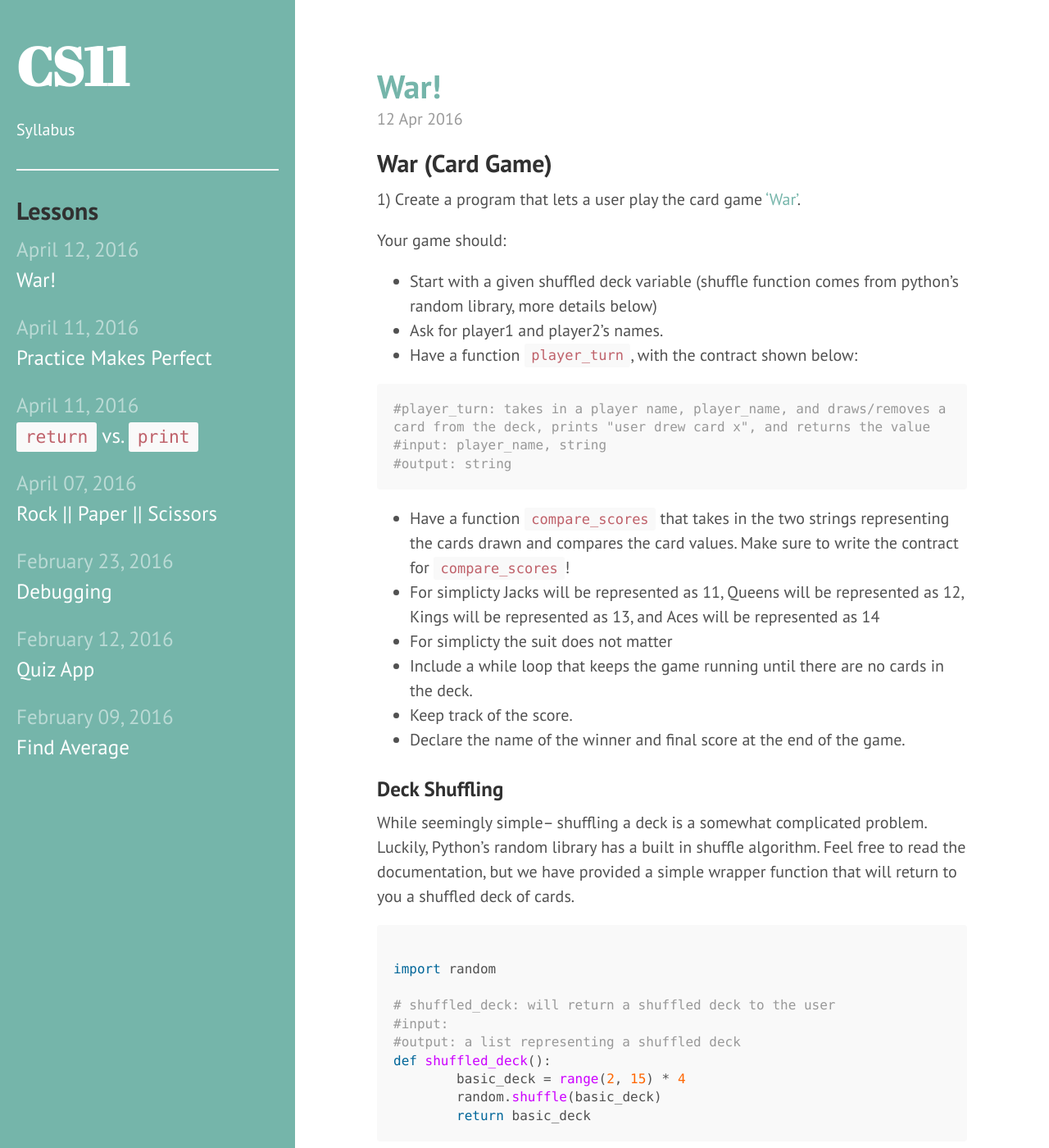
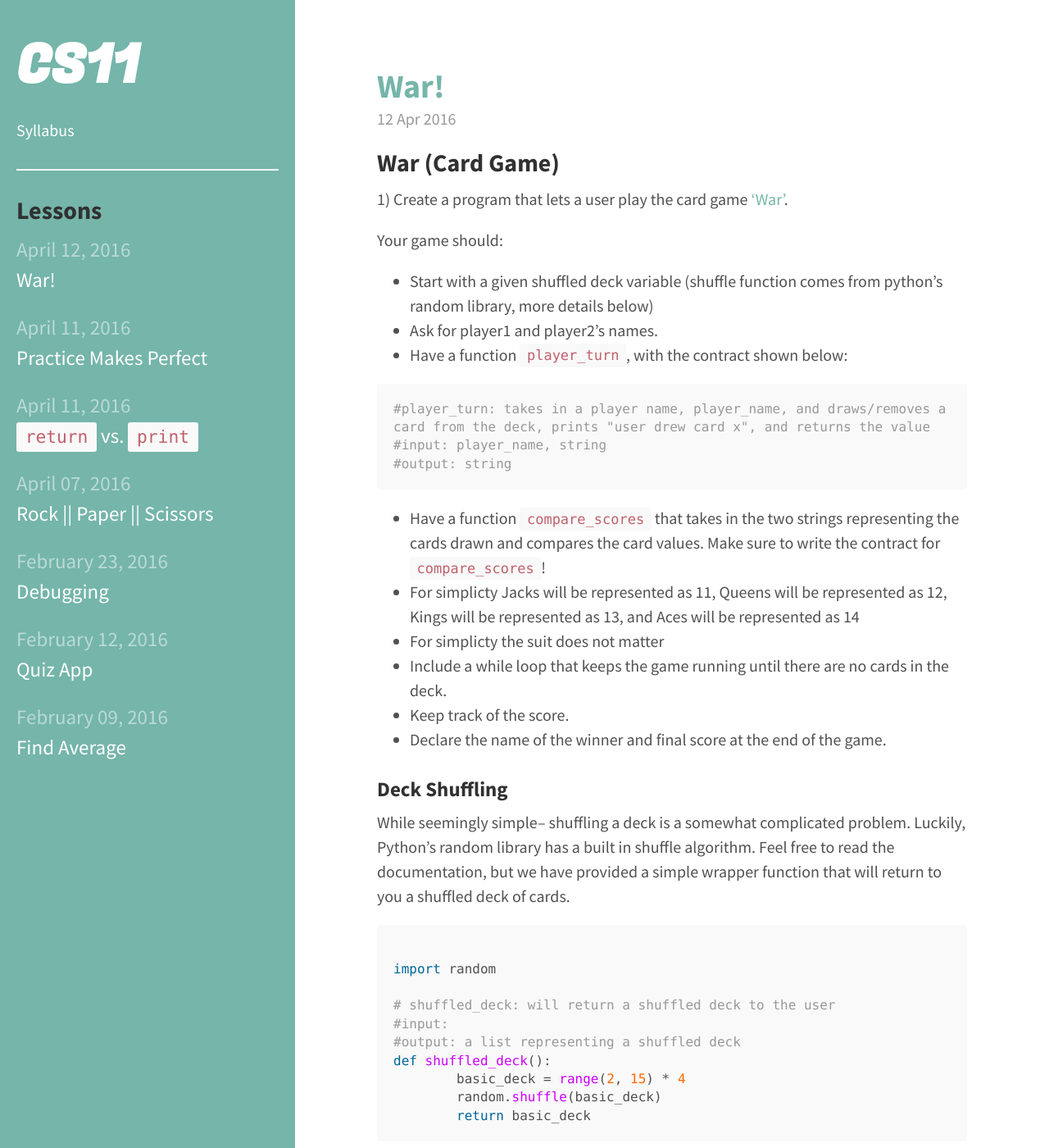
Before and after one commit to bensk/cs11, a Jekyll site: the page built from index.html, in a window 1280 px wide and 1400 px high. Shown: the whole window at 82% size. Built offline with Jekyll 4.4.1, drawn with Linux system fonts in a browser that asks for light colours; the list of posts is cut into pages by our own code.

Commit message:
changed style

```diff
--- a/_includes/head.html
+++ b/_includes/head.html
@@ -19,6 +19,7 @@
   <link rel="stylesheet" href="{{ site.baseurl }}/public/css/syntax.css">
   <link rel="stylesheet" href="{{ site.baseurl }}/public/css/hyde.css">
   <link rel="stylesheet" href="http://fonts.googleapis.com/css?family=PT+Sans:400,400italic,700|Abril+Fatface">
+  <link href='https://fonts.googleapis.com/css?family=Fugaz+One|Source+Sans+Pro:400,700,400italic,700italic' rel='stylesheet' type='text/css'>
 
   <!-- Icons -->
   <link rel="apple-touch-icon-precomposed" sizes="144x144" href="{{ site.baseurl }}public/apple-touch-icon-144-precomposed.png">
--- a/public/css/hyde.css
+++ b/public/css/hyde.css
@@ -32,7 +32,7 @@
  */
 
 html {
-  font-family: "PT Sans", Helvetica, Arial, sans-serif;
+  font-family: "Source Sans Pro", Helvetica, Arial, sans-serif;
 }
 @media (min-width: 48em) {
   html {
@@ -80,7 +80,7 @@ html {
 .sidebar-about h1 {
   color: #fff;
   margin-top: 0;
-  font-family: "Abril Fatface", serif;
+  font-family: "Fugaz One", serif;
   font-size: 3.25rem;
   font-weight: bold;
 }
```
